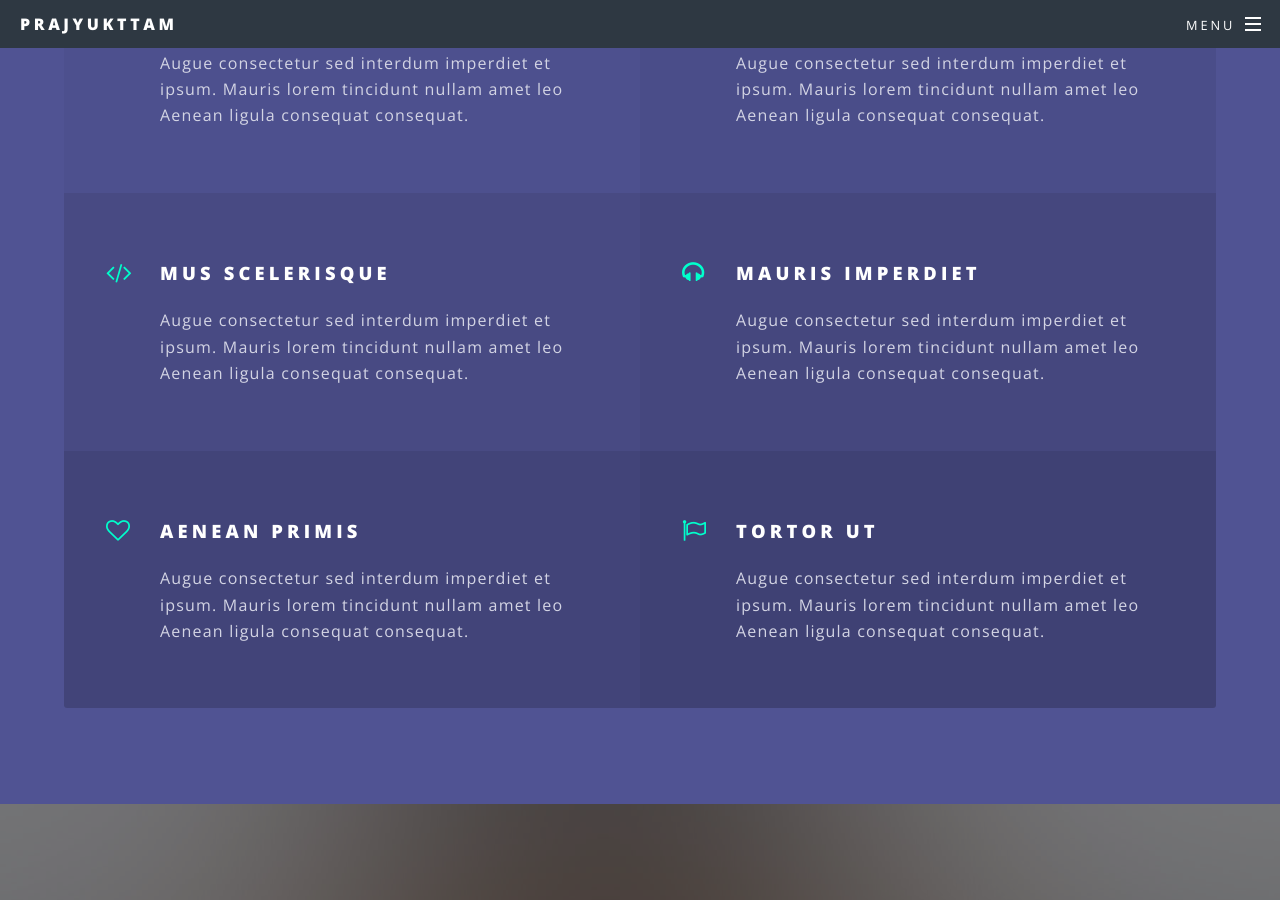
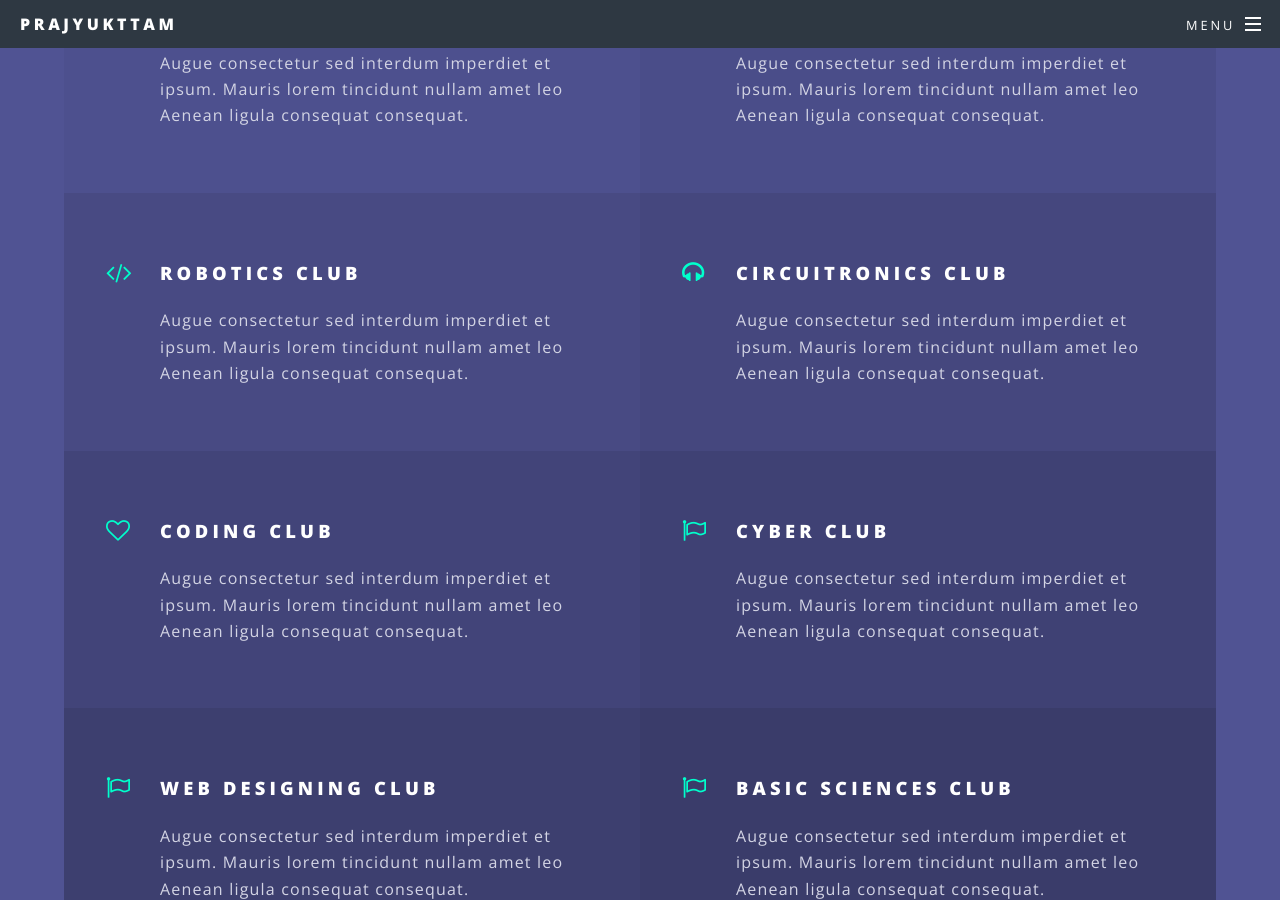
Before and after one commit to skyhitblog/prajyukttam.github.io, a Jekyll site: the page built from index.html, in a window 1280 px wide and 900 px high, scrolled down 2933 px. Built offline with Jekyll 4.4.1, drawn with Linux system fonts in a browser that asks for light colours; some of the changed text lies outside the part shown.

Commit message:
update homepage

```diff
--- a/index.html
+++ b/index.html
@@ -6,11 +6,16 @@ layout: landing
 						<div class="inner">
 							<h2>{{ site.title }}</h2>
 							<p>{{ site.description | markdownify }}</p>
-							<ul class="actions">
-								<li><a href="#" class="button special">Coming Soon</a></li>
-							</ul>
-							<p><p>20-22 October</p>
-</p>
+								<ul class="actions">
+									<li><a href="#" class="button special">Coming Soon</a></li>
+								</ul>
+
+								<ul class="actions">
+									<li><a href="http://prajyukttam.us14.list-manage.com/subscribe?u=ad89dd4b08fdef65dfa704cc9&id=02362235cd" class="button fit">Subscribe</a></li>
+								</ul>
+
+								<p><p>20-22 October</p>
+							</p>
 						</div>
 						<a href="#one" class="more scrolly">Learn More</a>
 					</section>
@@ -65,27 +70,43 @@ layout: landing
 							</header>
 							<ul class="features">
 								<li class="icon fa-paper-plane-o">
-									<h3>Arcu accumsan</h3>
+									<h3>Mechanical Club</h3>
 									<p>Augue consectetur sed interdum imperdiet et ipsum. Mauris lorem tincidunt nullam amet leo Aenean ligula consequat consequat.</p>
 								</li>
 								<li class="icon fa-laptop">
-									<h3>Ac Augue Eget</h3>
+									<h3>Civil Club</h3>
 									<p>Augue consectetur sed interdum imperdiet et ipsum. Mauris lorem tincidunt nullam amet leo Aenean ligula consequat consequat.</p>
 								</li>
 								<li class="icon fa-code">
-									<h3>Mus Scelerisque</h3>
+									<h3>Robotics Club</h3>
 									<p>Augue consectetur sed interdum imperdiet et ipsum. Mauris lorem tincidunt nullam amet leo Aenean ligula consequat consequat.</p>
 								</li>
 								<li class="icon fa-headphones">
-									<h3>Mauris Imperdiet</h3>
+									<h3>Circuitronics Club</h3>
 									<p>Augue consectetur sed interdum imperdiet et ipsum. Mauris lorem tincidunt nullam amet leo Aenean ligula consequat consequat.</p>
 								</li>
 								<li class="icon fa-heart-o">
-									<h3>Aenean Primis</h3>
+									<h3>Coding Club</h3>
 									<p>Augue consectetur sed interdum imperdiet et ipsum. Mauris lorem tincidunt nullam amet leo Aenean ligula consequat consequat.</p>
 								</li>
 								<li class="icon fa-flag-o">
-									<h3>Tortor Ut</h3>
+									<h3>Cyber Club</h3>
+									<p>Augue consectetur sed interdum imperdiet et ipsum. Mauris lorem tincidunt nullam amet leo Aenean ligula consequat consequat.</p>
+								</li>
+								<li class="icon fa-flag-o">
+									<h3>Web Designing Club</h3>
+									<p>Augue consectetur sed interdum imperdiet et ipsum. Mauris lorem tincidunt nullam amet leo Aenean ligula consequat consequat.</p>
+								</li>
+								<li class="icon fa-flag-o">
+									<h3>Basic Sciences Club</h3>
+									<p>Augue consectetur sed interdum imperdiet et ipsum. Mauris lorem tincidunt nullam amet leo Aenean ligula consequat consequat.</p>
+								</li>
+								<li class="icon fa-flag-o">
+									<h3>Debate and Quiz Club</h3>
+									<p>Augue consectetur sed interdum imperdiet et ipsum. Mauris lorem tincidunt nullam amet leo Aenean ligula consequat consequat.</p>
+								</li>
+								<li class="icon fa-flag-o">
+									<h3>Fun and Games Club</h3>
 									<p>Augue consectetur sed interdum imperdiet et ipsum. Mauris lorem tincidunt nullam amet leo Aenean ligula consequat consequat.</p>
 								</li>
 							</ul>
@@ -100,8 +121,9 @@ layout: landing
 								<p>Aliquam ut ex ut augue consectetur interdum endrerit imperdiet amet eleifend fringilla.</p>
 							</header>
 							<ul class="actions vertical">
-								<li><a href="#" class="button fit special">Activate</a></li>
-								<li><a href="#" class="button fit">Learn More</a></li>
+								<li><a href="#" class="button fit special">Register</a></li>
+								<li><a href="http://eepurl.com/cfBlmo" class="button fit">Subscribe</a></li>
+
 							</ul>
 						</div>
 					</section>
```
Also changed, not shown: 2 other files.
